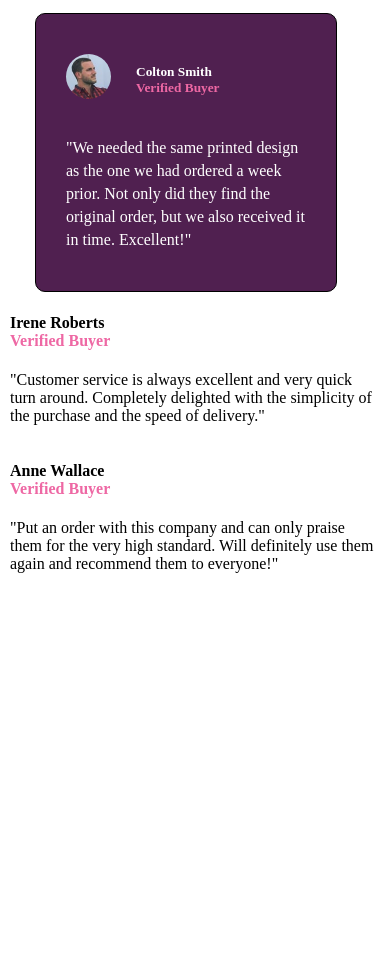
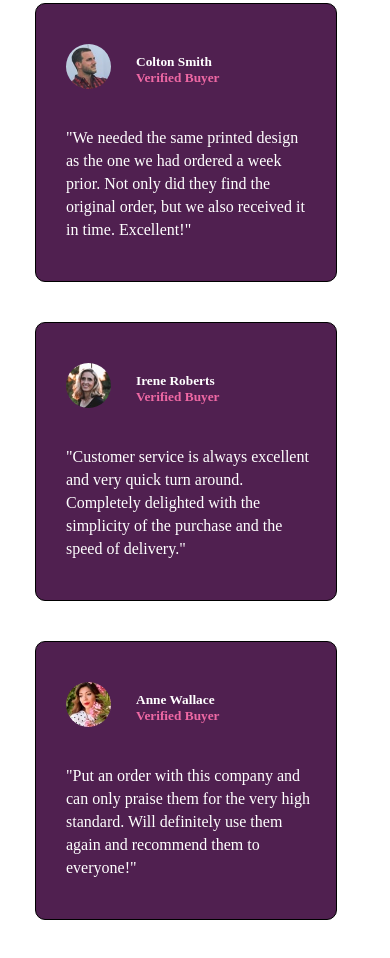
Before and after one commit to nyitrai100/Fith-project, a plain HTML site: page index.html in a window 390 px wide. Shown: the part 654-1612 px from the top of the page. Before the commit the page ends 1251 px from the top, so only its background shows below. Drawn offline with Linux system fonts and the light colour scheme.

Commit message:
mobileverson done

```diff
--- a/fifth.css
+++ b/fifth.css
@@ -2,8 +2,8 @@ body{
     background-color: white;
     margin-right:10px;
     margin-left: 10px;
-    margin-top: 50px;
-    margin-bottom: 50px100px;
+    margin-top: 40px;
+    margin-bottom: 60px;
 }
 .gridholder{
     display: grid;
@@ -111,3 +111,78 @@ body{
     font-size: medium;
 
 }
+.block7{
+    border: 1px solid black;
+    border-radius: 10px;;
+    width: 300px;
+    margin-left: 25px;
+    margin-top: 40px;
+    color: white;
+    background-color:  hsl(300, 43%, 22%);
+
+}
+
+#imgirene{
+    border-radius: 50px;
+    width: 15%;
+    display: flex;
+    margin-right: 15px;
+    margin-left: 30px;
+    margin-top: 40px;
+
+}
+
+#irene{
+    width: 100px;
+    margin-left: 100px;
+    margin-top: -35px;
+    font-size: smaller;
+}
+#pirene{
+    width: 250px;
+    margin-left: 30px;
+    margin-top: 40px;
+    margin-bottom: 40px;
+    text-align: left;
+    line-height: 23px;
+    font-size: medium;
+
+}
+
+.block8{
+    border: 1px solid black;
+    border-radius: 10px;;
+    width: 300px;
+    margin-left: 25px;
+    margin-top: 40px;
+    color: white;
+    background-color:  hsl(300, 43%, 22%);
+
+}
+
+#imganne{
+    border-radius: 50px;
+    width: 15%;
+    display: flex;
+    margin-right: 15px;
+    margin-left: 30px;
+    margin-top: 40px;
+
+}
+
+#anne{
+    width: 100px;
+    margin-left: 100px;
+    margin-top: -35px;
+    font-size: smaller;
+}
+#panne{
+    width: 250px;
+    margin-left: 30px;
+    margin-top: 40px;
+    margin-bottom: 40px;
+    text-align: left;
+    line-height: 23px;
+    font-size: medium;
+
+}
--- a/index.html
+++ b/index.html
@@ -69,19 +69,20 @@
 
     </div>
     <div class="block7">
-
-    <h4>Irene Roberts <br>
+    <img src="./images/image-irene.jpg" alt="irene" id="imgirene">
+    <h4 id="irene">Irene Roberts <br>
     <a style="color: hsl(333, 80%, 67%);">Verified Buyer </a></h4>
 
-    <p>"Customer service is always excellent and very quick turn around. Completely
+    <p id="pirene">"Customer service is always excellent and very quick turn around. Completely
     delighted with the simplicity of the purchase and the speed of delivery."</p>
     </div>
 
     <div class="block8">
-    <h4>Anne Wallace <br>
+      <img src="./images/image-anne.jpg" alt="anne" id="imganne">
+    <h4 id="anne">Anne Wallace <br>
     <a style="color: hsl(333, 80%, 67%);">Verified Buyer </a></h4>
 
-    <p>"Put an order with this company and can only praise them for the very high
+    <p id="panne">"Put an order with this company and can only praise them for the very high
     standard. Will definitely use them again and recommend them to everyone!"</p>
     </div>
     </div>
```
